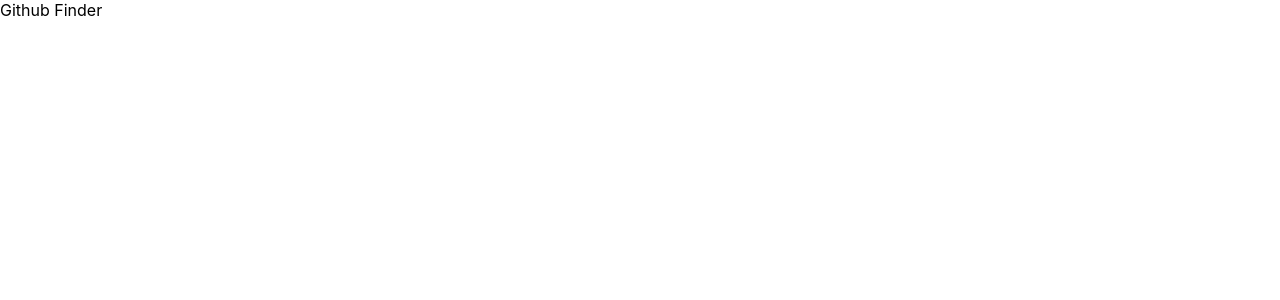
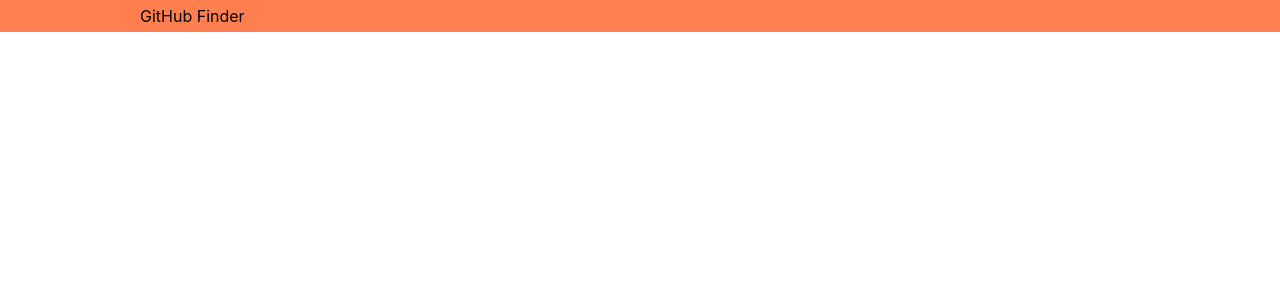
Before and after one commit to Manodevi/github-finder, a React (Create React App) app: page / in a window 1280 px wide. Shown: the top 300 px of the page. Built offline with nearby package versions, Linux system fonts and the light colour scheme; the HTML template or start-up script is replaced by a standard one.

Commit message:
Added Navbar layout and css styles to it

```diff
--- a/src/App.js
+++ b/src/App.js
@@ -1,11 +1,10 @@
+import Navbar from './layout/Navbar';
 
 function App() {
   return (
     <div className="App">
       <header className="App-header">
-
-          Github Finder
-
+        <Navbar title="GitHub Finder" />
       </header>
     </div>
   );
--- a/src/index.css
+++ b/src/index.css
@@ -11,3 +11,17 @@ code {
   font-family: source-code-pro, Menlo, Monaco, Consolas, 'Courier New',
     monospace;
 }
+
+.App-header {
+  background: coral;
+
+}
+
+.App-header nav {
+  height: 2rem;
+  max-width: 1000px;
+  margin: 0 auto;
+  display: flex;
+  align-items: center;
+  justify-content: flex-start;
+}
--- /dev/null
+++ b/src/layout/Navbar.js
@@ -0,0 +1,16 @@
+import React from 'react';
+
+class Navbar extends React.Component {
+
+  render () {
+    return (
+      <nav>
+        <div>
+          {this.props.title}
+        </div>
+      </nav>
+    );
+  }
+}
+
+export default Navbar;
```
